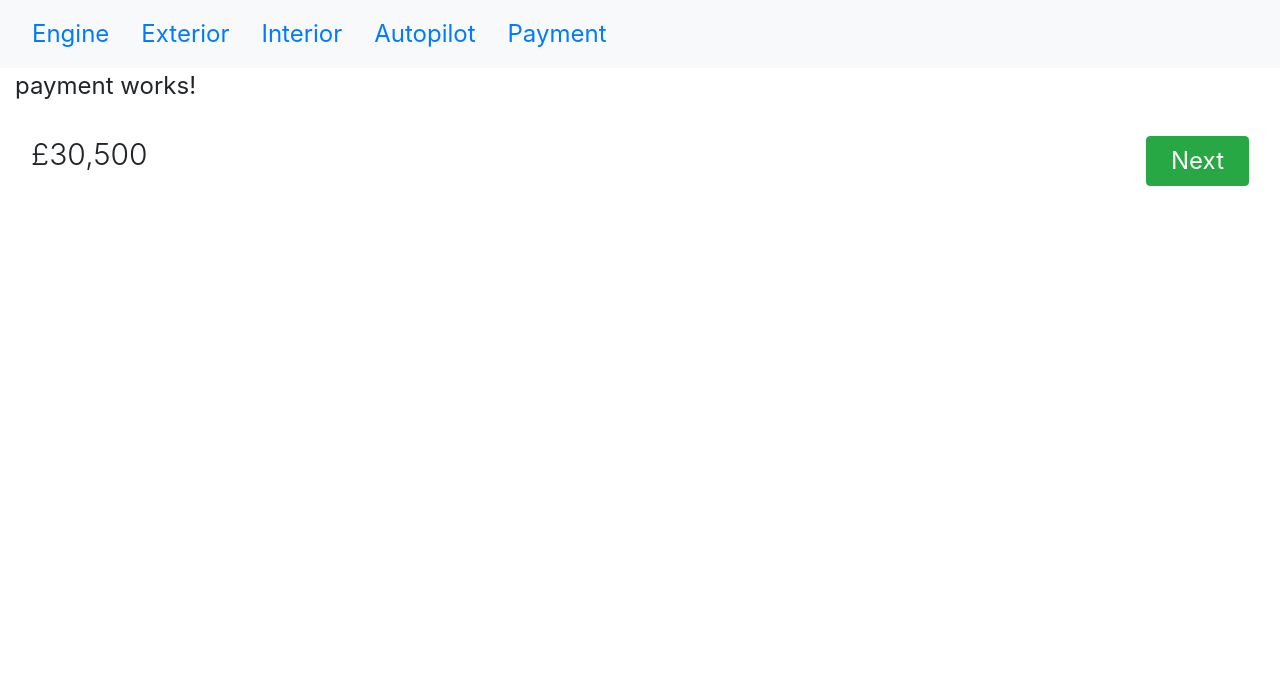
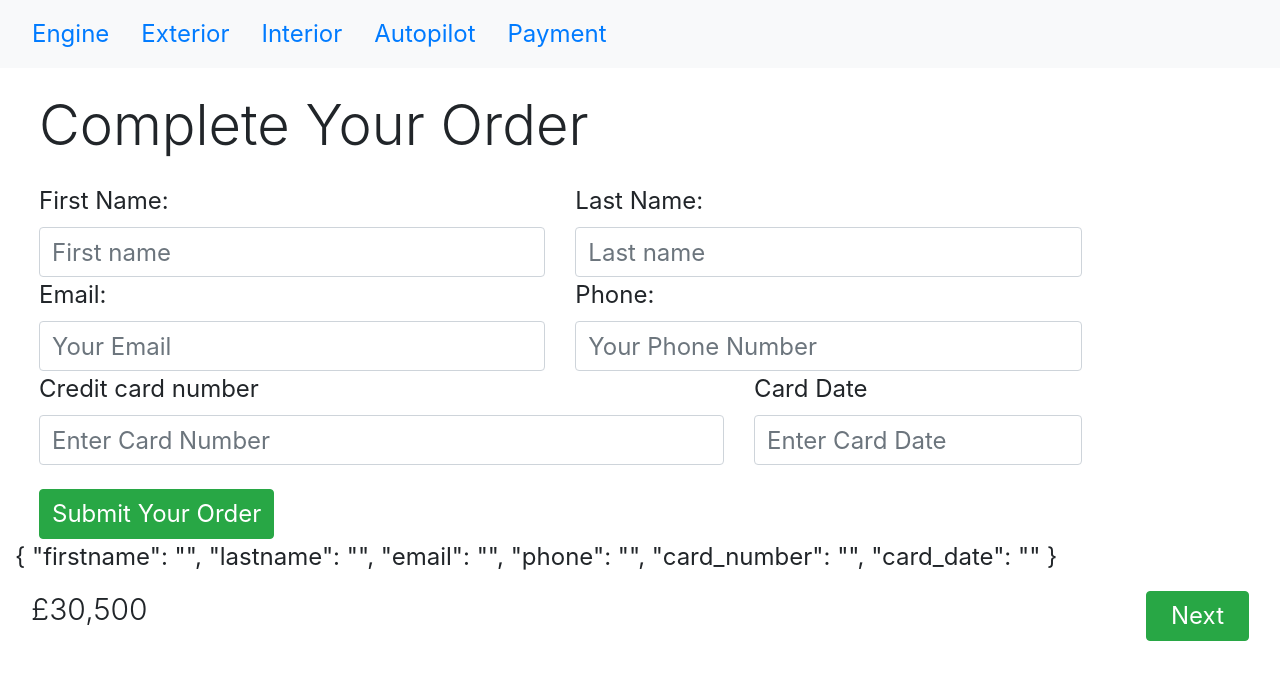
Before and after one commit to Krom121/Angular-and-Django-Project, an Angular app: page /payment in a window 1280 px wide. Shown: the top 680 px of the page. Built offline with nearby package versions, Linux system fonts and the light colour scheme.

Commit message:
payment form+validators+css+html+logic

```diff
--- a/src/app/app.component.ts
+++ b/src/app/app.component.ts
@@ -1,4 +1,6 @@
 import { Component } from '@angular/core';
+import { CarService } from './car.service';
+
 
 @Component({
   selector: 'app-root',
@@ -7,4 +9,8 @@ import { Component } from '@angular/core';
 })
 export class AppComponent {
   title = 'car-order';
+
+  constructor() {
+
+  }
 }
--- a/src/app/car.service.ts
+++ b/src/app/car.service.ts
@@ -34,6 +34,13 @@ export class CarService {
       exterior_color: "#ffffff",
       interior: this.model.interiors[0],
       autopilot: false,
+
+      firstname: '',
+      lastname: '',
+      phone: '',
+      email: '',
+      card_number: '',
+      card_date: '',
     }
 
 
--- /dev/null
+++ b/src/app/field-error/field-error.component.html
@@ -0,0 +1,3 @@
+<div *ngIf="field.invalid && (field.touched || field.dirty)" class="text-danger">
+<ng-content></ng-content>
+</div>
--- /dev/null
+++ b/src/app/field-error/field-error.component.ts
@@ -0,0 +1,19 @@
+import { Component, OnInit, Input } from '@angular/core';
+import { FormControl } from '@angular/forms';
+
+@Component({
+  selector: 'field-error',
+  templateUrl: './field-error.component.html',
+  styleUrls: ['./field-error.component.css']
+})
+export class FieldErrorComponent implements OnInit {
+
+  @Input() field: FormControl;
+
+
+  constructor() { }
+
+  ngOnInit() {
+  }
+
+}
--- a/src/app/payment/payment.component.html
+++ b/src/app/payment/payment.component.html
@@ -1,3 +1,66 @@
-<p>
-  payment works!
-</p>
+<div style="max-width: 800pt" class="pl-4">
+  <h2 class="display-4 mt-4 mb-4">Complete Your Order</h2>
+  <form [formGroup]="form" novalidate>
+    <div class="row">
+      <div class="col">
+        <label>First Name:</label>
+        <input type="text" formControlName="firstname" class="form-control" placeholder="First name">
+        <field-error [field]="form.controls.firstname">
+          ***This field is required
+        </field-error>
+      </div>
+      <div class="col">
+        <label>Last Name:</label>
+        <input type="text" formControlName="lastname" class="form-control" placeholder="Last name">
+        <field-error [field]="form.controls.lastname">
+          ***This field is required
+        </field-error>
+      </div>
+    </div>
+      <div class="row">
+      <div class="col">
+        <label>Email:</label>
+        <input type="text" formControlName="email" class="form-control" placeholder="Your Email">
+        <field-error [field]="form.controls.email">
+          <span *ngIf="form.controls.email.errors && form.controls.email.errors.required">
+            ***This field is required
+          </span>
+          <span *ngIf="form.controls.email.errors && form.controls.email.errors.email">
+            ***Email address is not valid!
+          </span>
+        </field-error>
+      </div>
+      <div class="col">
+      <label>Phone:</label>
+      <input type="text" formControlName="phone" class="form-control" placeholder="Your Phone Number">
+      <field-error [field]="form.controls.phone">
+        ***This field is required
+      </field-error>
+    </div>
+    </div>
+      <div class="row">
+      <div class="col-8">
+        <label>Credit card number</label>
+        <input type="text" formControlName="card_number" class="form-control" placeholder="Enter Card Number">
+        <field-error [field]="form.controls.card_number">
+          <span *ngIf="form.controls.card_number.errors && form.controls.card_number.errors.required">
+            ***This field is required
+          </span>
+          <span *ngIf="form.controls.card_number.errors && form.controls.card_number.errors.pattern">
+            ***Card number is not valid
+          </span>
+      </field-error>
+      </div>
+        <div class="col">
+        <label>Card Date</label>
+        <input type="text" formControlName="card_date" class="form-control" placeholder="Enter Card Date">
+        <field-error [field]="form.controls.card_date">
+          ***This field is required
+        </field-error>
+      </div>
+      </div>
+  <button class="btn btn-success mt-4">Submit Your Order</button>
+</form>
+</div>
+
+{{ form.value | json }}
--- a/src/app/payment/payment.component.ts
+++ b/src/app/payment/payment.component.ts
@@ -1,4 +1,6 @@
 import { Component, OnInit } from '@angular/core';
+import { FormGroup, FormControl, Validators } from "@angular/forms";
+import { CarService } from '../car.service';
 
 @Component({
   selector: 'app-payment',
@@ -7,9 +9,32 @@ import { Component, OnInit } from '@angular/core';
 })
 export class PaymentComponent implements OnInit {
 
-  constructor() { }
+  form: FormGroup;
+
+  constructor(private car: CarService) { }
 
   ngOnInit() {
+    let o = this.car.order;
+    this.form = new FormGroup({
+      firstname: new FormControl(o.firstname, Validators.required),
+      lastname: new FormControl(o.lastname, Validators.required),
+      email: new FormControl(o.email, [
+                  Validators.required,
+                  Validators.email,
+      ]),
+      phone: new FormControl(o.phone, Validators.required),
+      card_number: new FormControl(o.card_number, [
+                    Validators.required,
+                    Validators.pattern('[0-9]{16}')
+      ]),
+      card_date: new FormControl(o.card_date, Validators.required),
+    })
+
+    this.form.valueChanges.subscribe(() => {
+      Object.keys(this.form.value).forEach((k) => {
+        this.car.order[k] = this.form.value[k]
+      })
+    })
   }
 
 }
```
Also changed, not shown: src/app/app.module.ts (+5 -2 lines), src/app/order.ts (+7 -0 lines), src/app/field-error/field-error.component.css (added), 1 other file (tests, documents, lock files or other folders).
